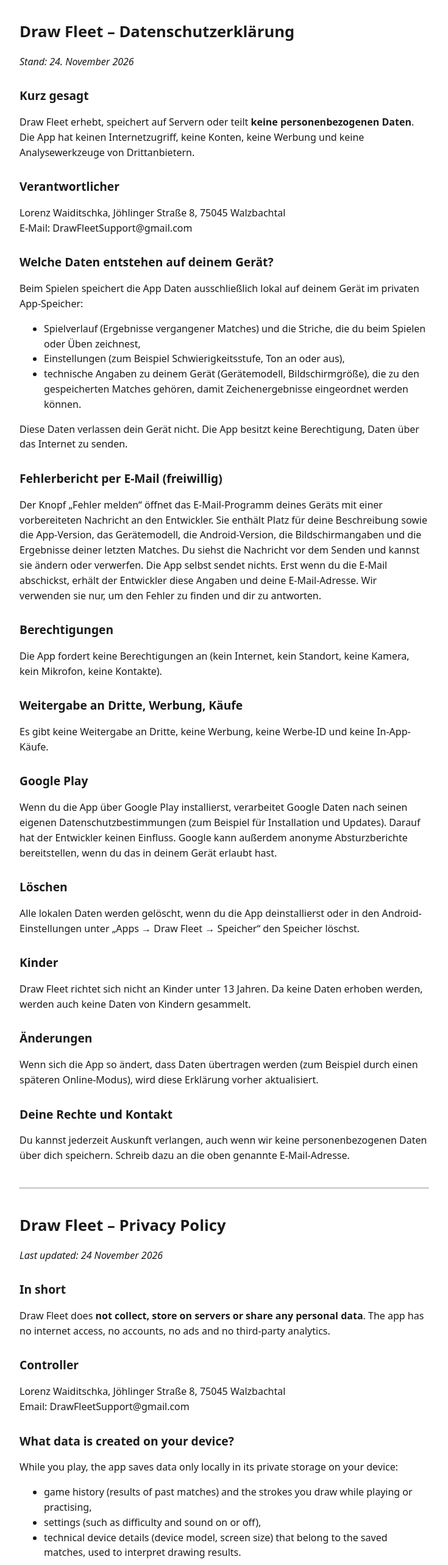
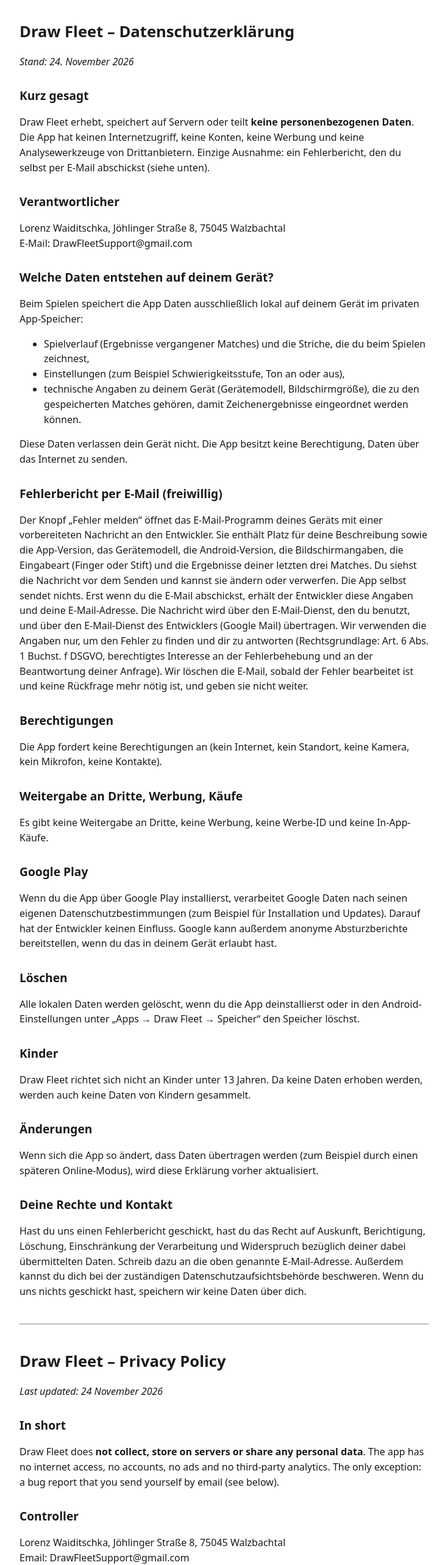
Before and after one commit to Boonlander89/drawfleet-privacy, a plain HTML site: page index.html in a window 1280 px wide. Shown: the top 2567 px of the page at 61% size, without its empty margins (272-1007 px from the left). Drawn offline with Linux system fonts and the light colour scheme.

Commit message:
Datenschutzerklaerung durchgesehen: Fehlerbericht, Rechte, Ueben entfernt

```diff
--- a/index.html
+++ b/index.html
@@ -16,7 +16,7 @@
 <p><em>Stand: 24. November 2026</em></p>
 
 <h2>Kurz gesagt</h2>
-<p>Draw Fleet erhebt, speichert auf Servern oder teilt <strong>keine personenbezogenen Daten</strong>. Die App hat keinen Internetzugriff, keine Konten, keine Werbung und keine Analysewerkzeuge von Drittanbietern.</p>
+<p>Draw Fleet erhebt, speichert auf Servern oder teilt <strong>keine personenbezogenen Daten</strong>. Die App hat keinen Internetzugriff, keine Konten, keine Werbung und keine Analysewerkzeuge von Drittanbietern. Einzige Ausnahme: ein Fehlerbericht, den du selbst per E-Mail abschickst (siehe unten).</p>
 
 <h2>Verantwortlicher</h2>
 <p>Lorenz Waiditschka, Jöhlinger Straße 8, 75045 Walzbachtal<br>
@@ -25,14 +25,14 @@ E-Mail: DrawFleetSupport@gmail.com</p>
 <h2>Welche Daten entstehen auf deinem Gerät?</h2>
 <p>Beim Spielen speichert die App Daten ausschließlich lokal auf deinem Gerät im privaten App-Speicher:</p>
 <ul>
-  <li>Spielverlauf (Ergebnisse vergangener Matches) und die Striche, die du beim Spielen oder Üben zeichnest,</li>
+  <li>Spielverlauf (Ergebnisse vergangener Matches) und die Striche, die du beim Spielen zeichnest,</li>
   <li>Einstellungen (zum Beispiel Schwierigkeitsstufe, Ton an oder aus),</li>
   <li>technische Angaben zu deinem Gerät (Gerätemodell, Bildschirmgröße), die zu den gespeicherten Matches gehören, damit Zeichenergebnisse eingeordnet werden können.</li>
 </ul>
 <p>Diese Daten verlassen dein Gerät nicht. Die App besitzt keine Berechtigung, Daten über das Internet zu senden.</p>
 
 <h2>Fehlerbericht per E-Mail (freiwillig)</h2>
-<p>Der Knopf „Fehler melden“ öffnet das E-Mail-Programm deines Geräts mit einer vorbereiteten Nachricht an den Entwickler. Sie enthält Platz für deine Beschreibung sowie die App-Version, das Gerätemodell, die Android-Version, die Bildschirmangaben und die Ergebnisse deiner letzten Matches. Du siehst die Nachricht vor dem Senden und kannst sie ändern oder verwerfen. Die App selbst sendet nichts. Erst wenn du die E-Mail abschickst, erhält der Entwickler diese Angaben und deine E-Mail-Adresse. Wir verwenden sie nur, um den Fehler zu finden und dir zu antworten.</p>
+<p>Der Knopf „Fehler melden“ öffnet das E-Mail-Programm deines Geräts mit einer vorbereiteten Nachricht an den Entwickler. Sie enthält Platz für deine Beschreibung sowie die App-Version, das Gerätemodell, die Android-Version, die Bildschirmangaben, die Eingabeart (Finger oder Stift) und die Ergebnisse deiner letzten drei Matches. Du siehst die Nachricht vor dem Senden und kannst sie ändern oder verwerfen. Die App selbst sendet nichts. Erst wenn du die E-Mail abschickst, erhält der Entwickler diese Angaben und deine E-Mail-Adresse. Die Nachricht wird über den E-Mail-Dienst, den du benutzt, und über den E-Mail-Dienst des Entwicklers (Google Mail) übertragen. Wir verwenden die Angaben nur, um den Fehler zu finden und dir zu antworten (Rechtsgrundlage: Art. 6 Abs. 1 Buchst. f DSGVO, berechtigtes Interesse an der Fehlerbehebung und an der Beantwortung deiner Anfrage). Wir löschen die E-Mail, sobald der Fehler bearbeitet ist und keine Rückfrage mehr nötig ist, und geben sie nicht weiter.</p>
 
 <h2>Berechtigungen</h2>
 <p>Die App fordert keine Berechtigungen an (kein Internet, kein Standort, keine Kamera, kein Mikrofon, keine Kontakte).</p>
@@ -53,7 +53,7 @@ E-Mail: DrawFleetSupport@gmail.com</p>
 <p>Wenn sich die App so ändert, dass Daten übertragen werden (zum Beispiel durch einen späteren Online-Modus), wird diese Erklärung vorher aktualisiert.</p>
 
 <h2>Deine Rechte und Kontakt</h2>
-<p>Du kannst jederzeit Auskunft verlangen, auch wenn wir keine personenbezogenen Daten über dich speichern. Schreib dazu an die oben genannte E-Mail-Adresse.</p>
+<p>Hast du uns einen Fehlerbericht geschickt, hast du das Recht auf Auskunft, Berichtigung, Löschung, Einschränkung der Verarbeitung und Widerspruch bezüglich deiner dabei übermittelten Daten. Schreib dazu an die oben genannte E-Mail-Adresse. Außerdem kannst du dich bei der zuständigen Datenschutzaufsichtsbehörde beschweren. Wenn du uns nichts geschickt hast, speichern wir keine Daten über dich.</p>
 
 <hr>
 
@@ -61,7 +61,7 @@ E-Mail: DrawFleetSupport@gmail.com</p>
 <p><em>Last updated: 24 November 2026</em></p>
 
 <h2>In short</h2>
-<p>Draw Fleet does <strong>not collect, store on servers or share any personal data</strong>. The app has no internet access, no accounts, no ads and no third-party analytics.</p>
+<p>Draw Fleet does <strong>not collect, store on servers or share any personal data</strong>. The app has no internet access, no accounts, no ads and no third-party analytics. The only exception: a bug report that you send yourself by email (see below).</p>
 
 <h2>Controller</h2>
 <p>Lorenz Waiditschka, Jöhlinger Straße 8, 75045 Walzbachtal<br>
@@ -70,14 +70,14 @@ Email: DrawFleetSupport@gmail.com</p>
 <h2>What data is created on your device?</h2>
 <p>While you play, the app saves data only locally in its private storage on your device:</p>
 <ul>
-  <li>game history (results of past matches) and the strokes you draw while playing or practising,</li>
+  <li>game history (results of past matches) and the strokes you draw while playing,</li>
   <li>settings (such as difficulty and sound on or off),</li>
   <li>technical device details (device model, screen size) that belong to the saved matches, used to interpret drawing results.</li>
 </ul>
 <p>This data never leaves your device. The app has no permission to send data over the internet.</p>
 
 <h2>Bug report by email (optional)</h2>
-<p>The "Report a bug" button opens your device's email app with a prepared message to the developer. It leaves room for your description and contains the app version, device model, Android version, screen details and the results of your last matches. You see the message before sending and can edit or discard it. The app itself sends nothing. Only when you send the email does the developer receive this information and your email address. We use it only to find the bug and to reply to you.</p>
+<p>The "Fehler melden" (report a bug) button opens your device's email app with a prepared message to the developer. It leaves room for your description and contains the app version, device model, Android version, screen details, input type (finger or stylus) and the results of your last three matches. You see the message before sending and can edit or discard it. The app itself sends nothing. Only when you send the email does the developer receive this information and your email address. The message is transmitted through the email service you use and the developer's email service (Google Mail). We use the information only to find the bug and to reply to you (legal basis: Art. 6(1)(f) GDPR, legitimate interest in fixing bugs and answering your request). We delete the email once the bug is handled and no further questions are needed, and we do not pass it on.</p>
 
 <h2>Permissions</h2>
 <p>The app requests no permissions (no internet, location, camera, microphone or contacts).</p>
@@ -98,7 +98,7 @@ Email: DrawFleetSupport@gmail.com</p>
 <p>If the app changes so that data is transmitted (for example through a later online mode), this policy will be updated first.</p>
 
 <h2>Your rights and contact</h2>
-<p>You can request information at any time, even though we store no personal data about you. Write to the email address above.</p>
+<p>If you have sent us a bug report, you have the right to access, rectification, erasure, restriction of processing and objection regarding the data you sent. Write to the email address above. You can also lodge a complaint with your competent data protection authority. If you have sent us nothing, we store no data about you.</p>
 
 </body>
 </html>
```
